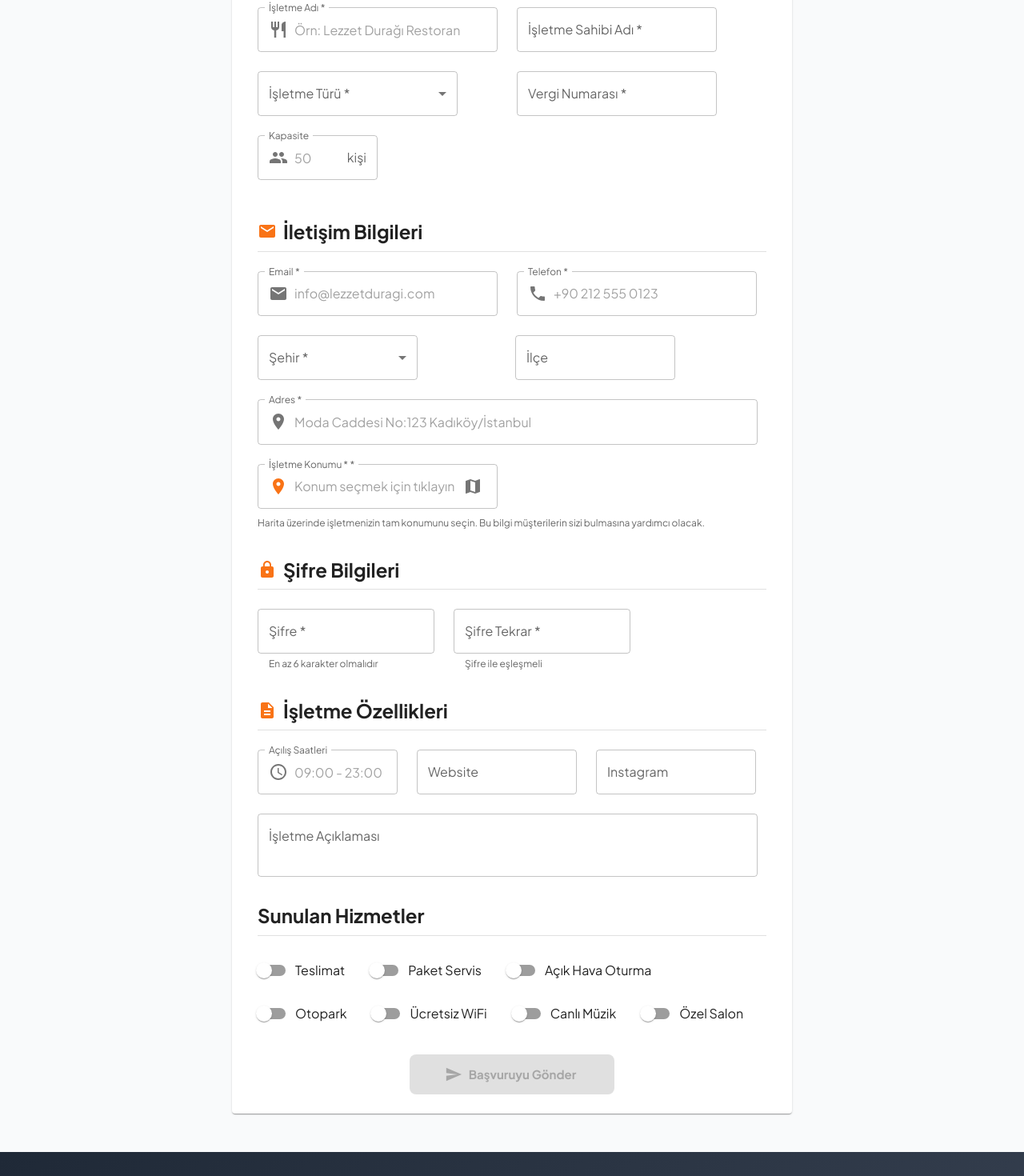
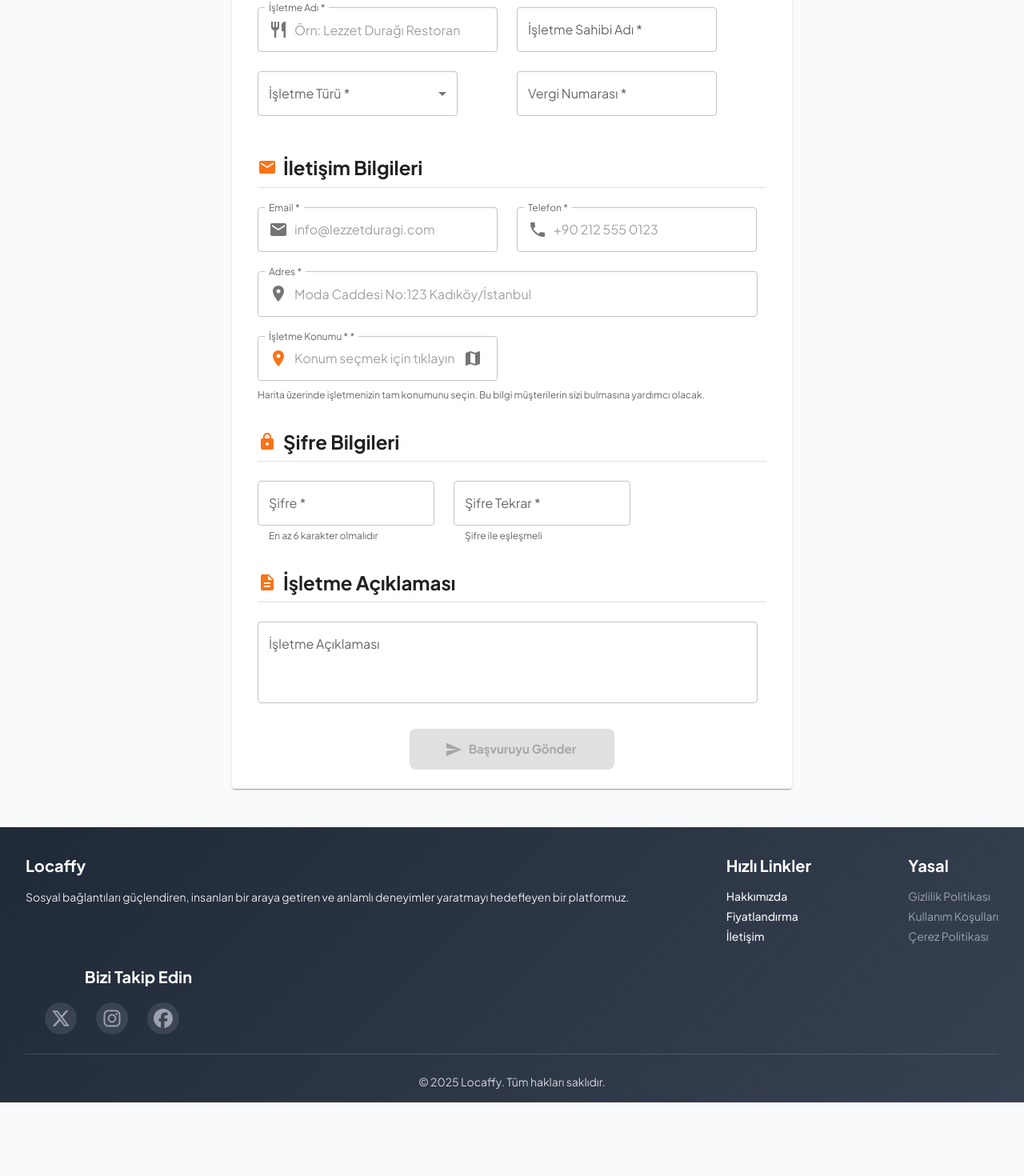
Before and after one commit to emrecaliskan1/locaffy-website, a React (Vite) app: page /business-application in a window 1280 px wide. Shown: the part 513-1983 px from the top of the page at 80% size. After the commit the page ends 1891 px from the top, so only its background shows below. Built offline with nearby package versions, Linux system fonts and the light colour scheme.

Commit message:
işletme başvurusu alanları db tablosuna göre düzenlendi

```diff
--- a/src/pages/BusinessApplication.jsx
+++ b/src/pages/BusinessApplication.jsx
@@ -11,8 +11,6 @@ import {
   MenuItem,
   Alert,
   Divider,
-  FormControlLabel,
-  Switch,
   InputAdornment,
 } from '@mui/material';
 import { motion } from 'framer-motion';
@@ -22,8 +20,6 @@ import {
   Phone as PhoneIcon,
   LocationOn as LocationIcon,
   Description as DescriptionIcon,
-  Schedule as ScheduleIcon,
-  People as PeopleIcon,
   Restaurant as RestaurantIcon,
   Send as SendIcon,
   Lock,
@@ -33,34 +29,17 @@ import { businessService } from '../services/businessService';
 
 const businessTypes = [
   'Kafe',
-  'Pastane',
-  'Fast Food',
-  'Asya Mutfağı',
+  'Restoran',
   'Bar',
-  'Pub',
-  'Steakhouse',
-  'Diğer'
+  'Bistro'
 ];
 
 const businessTypeMapping = {
+  'Kafe': 'CAFE',
   'Restoran': 'RESTAURANT',
-  'Kafe': 'CAFE',
   'Bar': 'BAR',
-  'Pub': 'BAR',
-  'Pastane': 'CAFE',
-  'Fast Food': 'RESTAURANT',
-  'Pizzeria': 'RESTAURANT',
-  'Dönerci': 'RESTAURANT',
-  'Kebapçı': 'RESTAURANT',
-  'Diğer': 'RESTAURANT'
+  'Bistro': 'BISTRO'
 };
-
-const cities = [
-  'İstanbul', 'Ankara', 'İzmir', 'Bursa', 'Antalya', 'Adana', 'Konya', 'Gaziantep',
-  'Mersin', 'Diyarbakır', 'Kayseri', 'Eskişehir', 'Urfa', 'Malatya', 'Erzurum',
-  'Van', 'Batman', 'Elazığ', 'Isparta', 'Trabzon', 'Ordu', 'Samsun', 'Zonguldak',
-  'Balıkesir', 'Kahramanmaraş', 'Manisa', 'Sivas', 'Aydın', 'Tekirdağ', 'Denizli'
-];
 
 const initialFormData = {
   businessName: '',
@@ -69,23 +48,9 @@ const initialFormData = {
   taxNumber: '',
   email: '',
   phone: '',
-  city: '',
-  district: '',
   address: '',
   location: null,
   description: '',
-  capacity: '',
-  openingHours: '',
-  hasDelivery: false,
-  hasTakeaway: false,
-  hasOutdoorSeating: false,
-  hasParking: false,
-  hasWifi: false,
-  hasLiveMusic: false,
-  hasPrivateRooms: false,
-  website: '',
-  instagram: '',
-  facebook: '',
   password: '',
   passwordConfirm: ''
 };
@@ -101,13 +66,6 @@ function BusinessApplication() {
     setFormData(prev => ({
       ...prev,
       [field]: value,
-    }));
-  };
-
-  const handleSwitchChange = (field, checked) => {
-    setFormData(prev => ({
-      ...prev,
-      [field]: checked,
     }));
   };
 
@@ -128,6 +86,8 @@ function BusinessApplication() {
         businessType: businessTypeMapping[formData.businessType] || 'RESTAURANT',
         password: formData.password,
         passwordConfirm: formData.passwordConfirm,
+        latitude: formData.location?.lat || 41.0082,
+        longitude: formData.location?.lng || 28.9784,
       };
 
       const response = await businessService.submitApplication(backendData);
@@ -142,10 +102,6 @@ function BusinessApplication() {
     } finally {
       setIsSubmitting(false);
     }
-
-    const response = await businessService.submitApplication(backendData);
-    setSubmitResponse(response);
-    setSubmitSuccess(true);
   };
 
   const isFormValid = () => {
@@ -156,7 +112,14 @@ function BusinessApplication() {
       formData.email &&
       formData.phone &&
       formData.address &&
+      formData.location &&
       formData.password &&
+      formData.passwordConfirm &&
+      formData.password === formData.passwordConfirm &&
+      formData.password.length >= 6;
+  };
+
+  if (submitSuccess) {
       formData.passwordConfirm &&
       formData.password === formData.passwordConfirm &&
       formData.password.length >= 6;
@@ -312,22 +275,6 @@ function BusinessApplication() {
                       variant="outlined"
                     />
                   </Grid>
-                  <Grid item xs={12}>
-                    <TextField
-                      sx={{width:150}}
-                      fullWidth
-                      label="Kapasite"
-                      placeholder="50"
-                      type="number"
-                      value={formData.capacity}
-                      onChange={(e) => handleInputChange('capacity', e.target.value)}
-                      variant="outlined"
-                      InputProps={{
-                        endAdornment: <InputAdornment position="end">kişi</InputAdornment>,
-                        startAdornment: <InputAdornment position="start"><PeopleIcon /></InputAdornment>,
-                      }}
-                    />
-                  </Grid>
                 </Grid>
               </Box>
 
@@ -369,36 +316,6 @@ function BusinessApplication() {
                       InputProps={{
                         startAdornment: <InputAdornment position="start"><PhoneIcon /></InputAdornment>,
                       }}
-                    />
-                  </Grid>
-                  <Grid item xs={12}>
-                    <TextField
-                      sx={{width:200}}
-                      fullWidth
-                      select
-                      label="Şehir"
-                      value={formData.city}
-                      onChange={(e) => handleInputChange('city', e.target.value)}
-                      required
-                      variant="outlined"
-                    >
-                      {cities.map((city) => (
-                        <MenuItem key={city} value={city}>
-                          {city}
-                        </MenuItem>
-                      ))}
-                    </TextField>
-                  </Grid>
-
-                  <Grid item xs={12}>
-                    <TextField
-                      sx={{width:200,marginLeft:12.25}}
-                      fullWidth
-                      label="İlçe"
-                      placeholder="Kadıköy"
-                      value={formData.district}
-                      onChange={(e) => handleInputChange('district', e.target.value)}
-                      variant="outlined"
                     />
                   </Grid>
 
@@ -469,158 +386,26 @@ function BusinessApplication() {
                   </Grid>
                 </Grid>
               </Box>
-              {/* İşletme Özellikleri */}
+              {/* İşletme Açıklaması */}
               <Box sx={{ mb: 4 }}>
                 <Typography variant="h5" gutterBottom sx={{ fontWeight: 'bold', display: 'flex', alignItems: 'center' }}>
                   <DescriptionIcon sx={{ mr: 1, color: 'primary.main' }} />
-                  İşletme Özellikleri
+                  İşletme Açıklaması
                 </Typography>
                 <Divider sx={{ mb: 3 }} />
 
                 <Grid container spacing={3}>
                   <Grid item xs={12}>
                     <TextField
-                      sx={{width:175}}
-                      fullWidth
-                      label="Açılış Saatleri"
-                      placeholder="09:00 - 23:00"
-                      value={formData.openingHours}
-                      onChange={(e) => handleInputChange('openingHours', e.target.value)}
-                      variant="outlined"
-                      InputProps={{
-                        startAdornment: <InputAdornment position="start"><ScheduleIcon /></InputAdornment>,
-                      }}
-                    />
-                  </Grid>
-                  <Grid item xs={12}>
-                    <TextField
-                      sx={{width:200}}
-                      fullWidth
-                      label="Website"
-                      placeholder="https://www.lezzetduragi.com"
-                      value={formData.website}
-                      onChange={(e) => handleInputChange('website', e.target.value)}
-                      variant="outlined"
-                    />
-                  </Grid>
-                  <Grid item xs={12}>
-                    <TextField
-                      sx={{width:200}}
-                      fullWidth
-                      label="Instagram"
-                      placeholder="@lezzetduragi"
-                      value={formData.instagram}
-                      onChange={(e) => handleInputChange('instagram', e.target.value)}
-                      variant="outlined"
-                    />
-                  </Grid>
-
-                  <Grid item xs={12}>
-                    <TextField
                       sx={{width:625}}
                       fullWidth
                       label="İşletme Açıklaması"
-                      placeholder="İşletmeniz hakkında kısa bir açıklama yazın..."
+                      placeholder="İşletmeniz hakkında kısa bir açıklama yazın... (Opsiyonel)"
                       value={formData.description}
                       onChange={(e) => handleInputChange('description', e.target.value)}
                       multiline
-                      rows={2}
+                      rows={3}
                       variant="outlined"
-                    />
-                  </Grid>
-                </Grid>
-              </Box>
-
-              {/* Hizmetler */}
-              <Box sx={{ mb: 4 }}>
-                <Typography variant="h5" gutterBottom sx={{ fontWeight: 'bold' }}>
-                  Sunulan Hizmetler
-                </Typography>
-                <Divider sx={{ mb: 3 }} />
-
-                <Grid container spacing={2}>
-                  <Grid item xs={12} sm={6} md={4}>
-                    <FormControlLabel
-                      control={
-                        <Switch
-                          checked={formData.hasDelivery}
-                          onChange={(e) => handleSwitchChange('hasDelivery', e.target.checked)}
-                          color="primary"
-                        />
-                      }
-                      label="Teslimat"
-                    />
-                  </Grid>
-                  <Grid item xs={12} sm={6} md={4}>
-                    <FormControlLabel
-                      control={
-                        <Switch
-                          checked={formData.hasTakeaway}
-                          onChange={(e) => handleSwitchChange('hasTakeaway', e.target.checked)}
-                          color="primary"
-                        />
-                      }
-                      label="Paket Servis"
-                    />
-                  </Grid>
-                  <Grid item xs={12} sm={6} md={4}>
-                    <FormControlLabel
-                      control={
-                        <Switch
-                          checked={formData.hasOutdoorSeating}
-                          onChange={(e) => handleSwitchChange('hasOutdoorSeating', e.target.checked)}
-                          color="primary"
-                        />
-                      }
-                      label="Açık Hava Oturma"
-                    />
-                  </Grid>
-                  <Grid item xs={12} sm={6} md={4}>
-                    <FormControlLabel
-                      control={
-                        <Switch
-                          checked={formData.hasParking}
-                          onChange={(e) => handleSwitchChange('hasParking', e.target.checked)}
-                          color="primary"
-                        />
-                      }
-                      label="Otopark"
-                    />
-                  </Grid>
-                  <Grid item xs={12} sm={6} md={4}>
-                    <FormControlLabel
-                      control={
-                        <Switch
-                          checked={formData.hasWifi}
-                          onChange={(e) => handleSwitchChange('hasWifi', e.target.checked)}
-                          color="primary"
-                        />
-                      }
-                      label="Ücretsiz WiFi"
-                    />
-                  </Grid>
-                  <Grid item xs={12} sm={6} md={4}>
-                    <FormControlLabel
-                      control={
-                        <Switch
-                          checked={formData.hasLiveMusic}
-                          onChange={(e) => handleSwitchChange('hasLiveMusic', e.target.checked)}
-                          color="primary"
-                        />
-                      }
-                      label="Canlı Müzik"
-                    />
-                  </Grid>
-                  <Grid item xs={12} sm={6} md={4}>
-                    <FormControlLabel
-                      control={
-                        <Switch
-                          checked={formData.hasPrivateRooms}
-                          onChange={(e) => handleSwitchChange('hasPrivateRooms', e.target.checked)}
-                          color="primary"
-                        />
-                      }
-                      label="Özel Salon"
                     />
                   </Grid>
                 </Grid>
```
